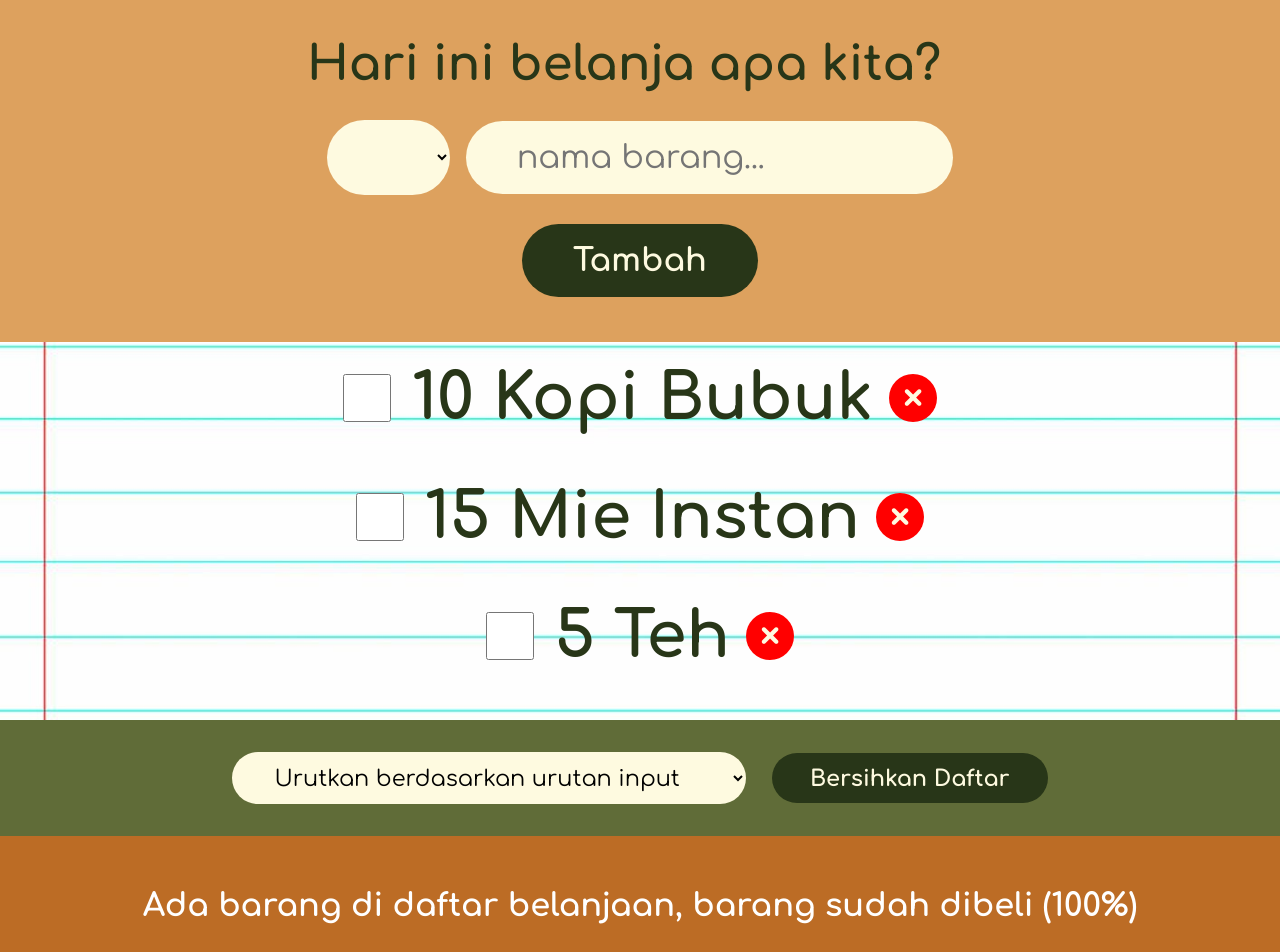
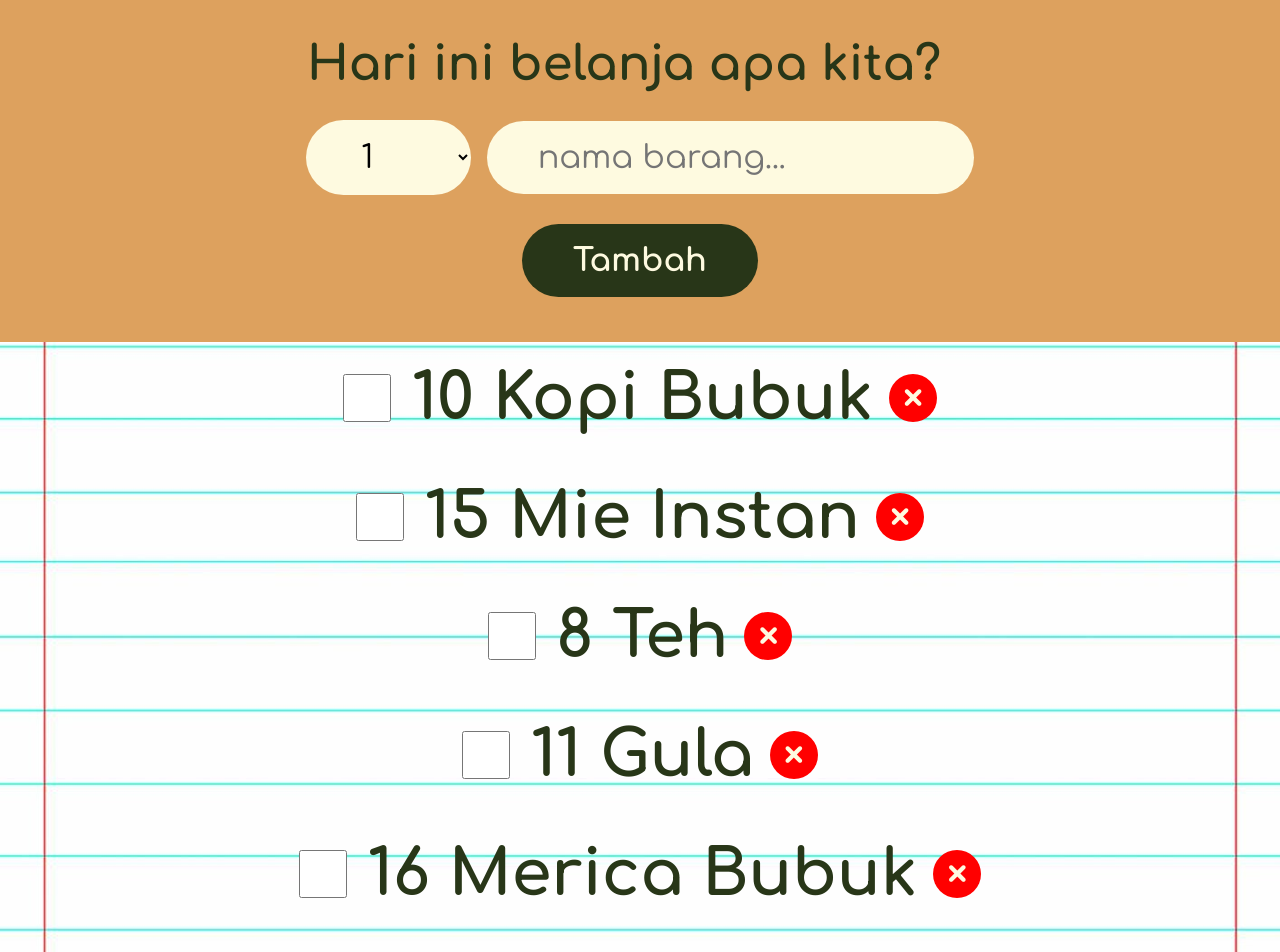
Before and after one commit to FahViel/belajar-web, a React (Vite) app in the folder React JS/react-dolist-redux/dolist-redux/: page / in a window 1280 px wide. Shown: the part 200-1152 px from the top of the page. Built offline with nearby package versions, Linux system fonts and the light colour scheme; data requests are answered from the project's data file; a web font is replaced by a local one.

Commit message:
addItem handling using redux done

```diff
--- a/React JS/react-dolist-redux/dolist-redux/dbGrocery.json
+++ b/React JS/react-dolist-redux/dolist-redux/dbGrocery.json
@@ -13,10 +13,22 @@
       "checked": false
     },
     {
-      "id": 3,
       "name": "Teh",
-      "quantity": 5,
-      "checked": false
+      "quantity": 8,
+      "checked": false,
+      "id": 3
+    },
+    {
+      "name": "Gula",
+      "quantity": 11,
+      "checked": false,
+      "id": 4
+    },
+    {
+      "name": "Merica Bubuk",
+      "quantity": 16,
+      "checked": false,
+      "id": 5
     }
   ]
 }
--- a/React JS/react-dolist-redux/dolist-redux/package.json
+++ b/React JS/react-dolist-redux/dolist-redux/package.json
@@ -16,7 +16,8 @@
     "json-server": "^0.17.4",
     "react": "^18.2.0",
     "react-dom": "^18.2.0",
-    "react-redux": "^8.1.3"
+    "react-redux": "^8.1.3",
+    "yarn": "^1.22.21"
   },
   "devDependencies": {
     "@types/react": "^18.2.37",
--- a/React JS/react-dolist-redux/dolist-redux/src/App.jsx
+++ b/React JS/react-dolist-redux/dolist-redux/src/App.jsx
@@ -1,8 +1,9 @@
+/* eslint-disable react/prop-types */
 import { useEffect, useState } from 'react'
 
 // Import Redux
 import { useSelector, useDispatch } from 'react-redux'
-import { getItem, itemSelector, deleteItem } from './features/GrocerySlice'
+import { getItem, itemSelector, deleteItem, inputItem } from './features/GrocerySlice'
 
 export default function App() {
   return (
@@ -24,13 +25,37 @@ function Header() {
 }
 
 function Form() {
+  const [quantity, setQuantity] = useState(1)
+  const [name, setName] = useState('')
+  const dispatch = useDispatch()
+
+
+  const quantityNum = [...Array(50)].map((_, i) => (
+    <option key={i + 1} value={i + 1}>
+      {i + 1}
+    </option>
+  ))
+
+  const addItem = async (e) => {
+    e.preventDefault()
+    await dispatch(inputItem({ name, quantity, checked: false }))
+
+    setName('')
+    setQuantity(1)
+
+  }
+
+
+
   return (
     <>
-      <form className="add-form">
+      <form className="add-form" onSubmit={addItem}>
         <h3>Hari ini belanja apa kita?</h3>
         <div>
-          <select></select>
-          <input type="text" placeholder="nama barang..." />
+          <select value={quantity} onChange={(e) => setQuantity(Number(e.target.value))}>
+            {quantityNum}
+          </select>
+          <input type="text" placeholder="nama barang..." value={name} onChange={(e) => setName(e.target.value)}/>
         </div>
         <button>Tambah</button>
       </form>
--- a/React JS/react-dolist-redux/dolist-redux/src/features/GrocerySlice.jsx
+++ b/React JS/react-dolist-redux/dolist-redux/src/features/GrocerySlice.jsx
@@ -1,15 +1,30 @@
 import { createSlice, createAsyncThunk, createEntityAdapter } from '@reduxjs/toolkit'
 import axios from 'axios'
 
+
+// get data from database
 export const getItem = createAsyncThunk('groceryItems/getItem', async () => {
     const response = await axios.get('http://localhost:3000/groceryItems')
     return response.data
 })
 
-export const deleteItem = createAsyncThunk('groceryItem/getItem', async (id) => {
+// handle delete data
+export const deleteItem = createAsyncThunk('groceryItem/deleteItem', async (id) => {
     await axios.delete(`http://localhost:3000/groceryItems/${id}`)
     return id
 })
+
+// Handle input data
+export const inputItem = createAsyncThunk('groceryItem/inputItem', async ({ id, name, quantity, checked }) => {
+    const response = await axios.post('http://localhost:3000/groceryItems', {
+    id,
+    name,
+    quantity,
+    checked
+    })
+    return response.data
+})
+
 
 const itemEntity = createEntityAdapter({
     selectId: (groceryItems) => (groceryItems.id)
@@ -25,6 +40,9 @@ const itemSlice = createSlice({
         builder.addCase(deleteItem.fulfilled, (state,action) => {
             itemEntity.removeOne(state, action.payload)
         })
+        builder.addCase(inputItem.fulfilled, (state, action) => {
+            itemEntity.addOne(state, action.payload)
+        })
     }
 })
 
```
Also changed, not shown: 1 other file (tests, documents, lock files or other folders).
